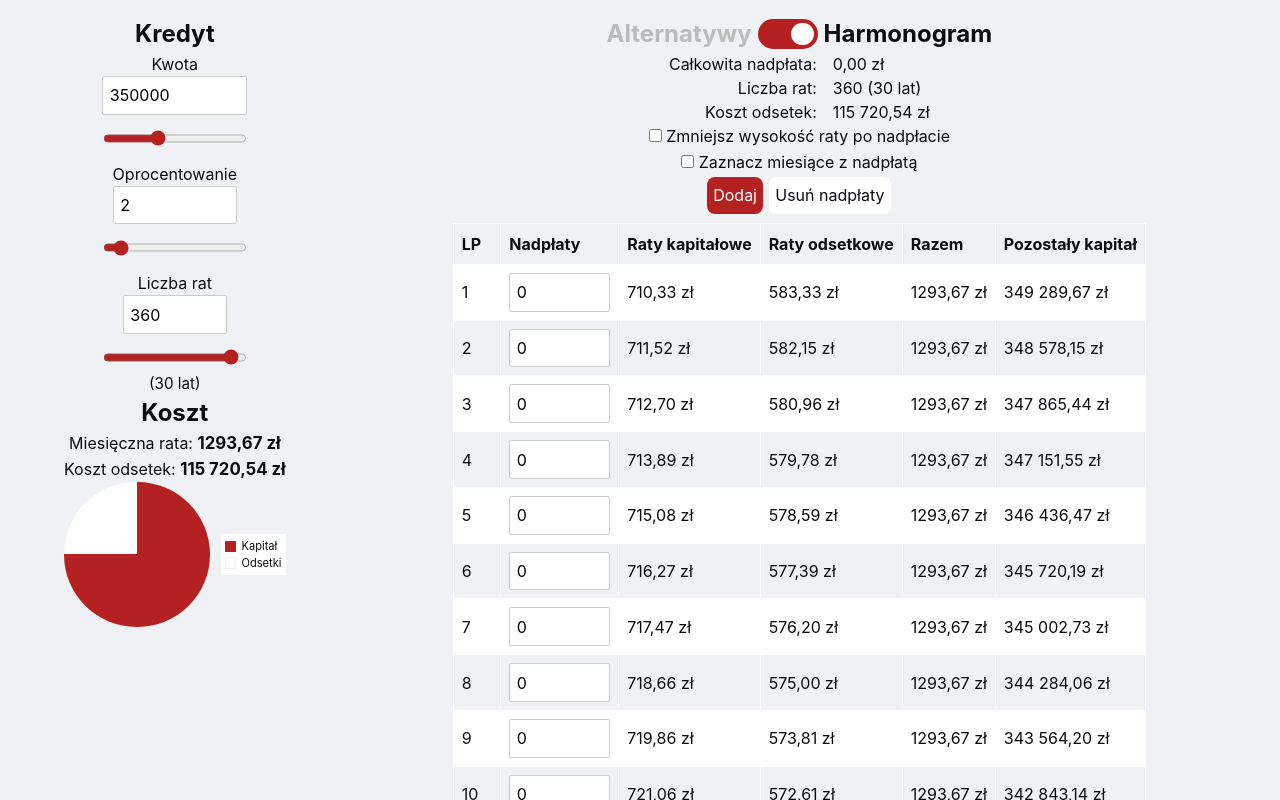
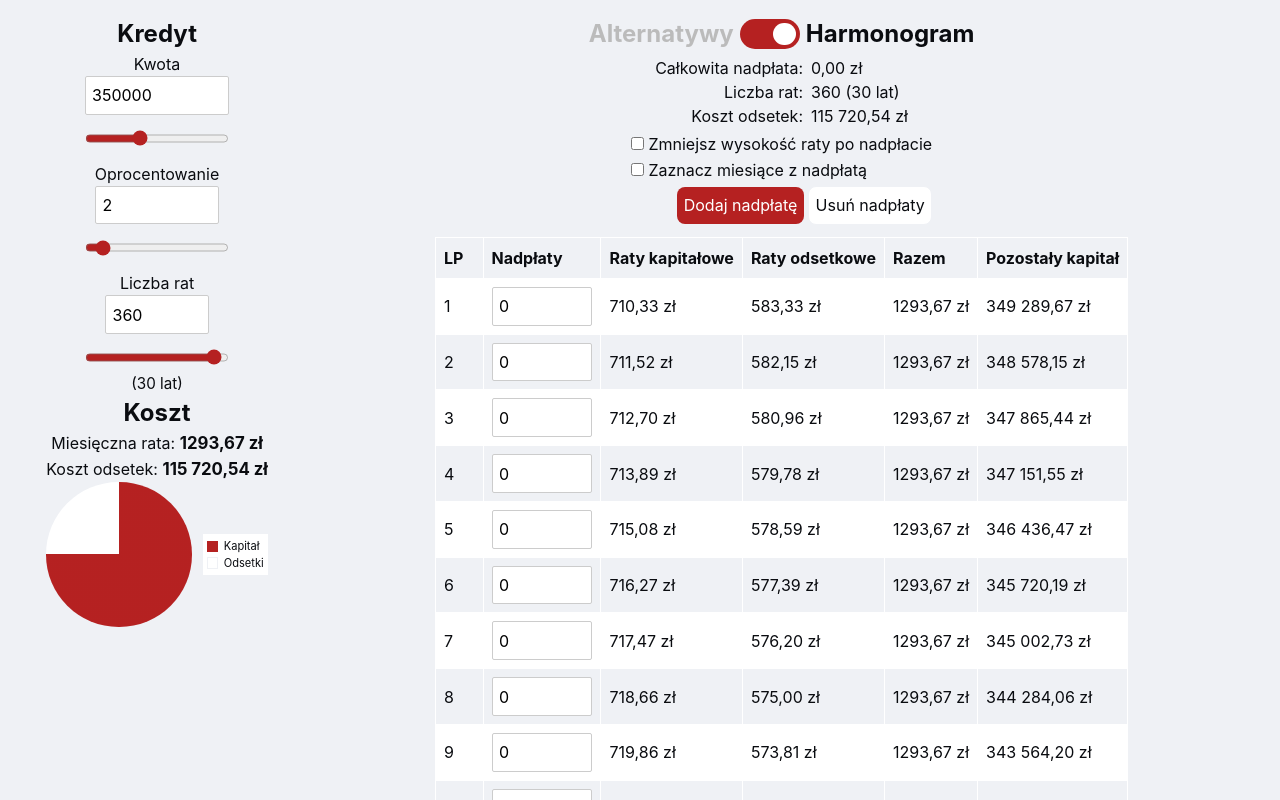
Before and after one commit to adamwroo/svelte-mortgage-calculator, a Svelte app: page / in a window 1280 px wide. Shown: the top 800 px of the page. Built offline with nearby package versions, Linux system fonts and the light colour scheme.

Commit message:
some styles adjusted

```diff
--- a/src/App.svelte
+++ b/src/App.svelte
@@ -50,23 +50,25 @@
 		display: flex;
 		flex-wrap: wrap;
 		gap: 1em;
-		justify-content: center;
 		text-align: center;
 		padding: var(--main-padding);
-		margin: 0 auto;
 	}
 
+	/* parent for .sticky */
 	.not-sidebar {
-		padding-inline: 3em;
+		flex-grow: 1;
 	}
 
 	.sticky {
 		position: sticky;
 		top: var(--main-padding);
+		align-items: center;
+		display: flex;
+		flex-direction: column;
 	}
 
 	.sidebar {
-		flex-grow: 1;
 		max-width: 100%;
+		flex-grow: 4;
 	}
 </style>
--- a/src/components/Schedule.svelte
+++ b/src/components/Schedule.svelte
@@ -56,7 +56,7 @@
     }
 </script>
 
-<div class="schedule-info">
+<div class="schedule-container">
 <InfoGrid>
     <span>Całkowita nadpłata:</span><span>{ toPLN(overpaymentsSum) }</span>
     <span>Liczba rat:</span><span>{scheduleData.length} ({toYearsAndMonthsHint(scheduleData.length)})</span>
@@ -73,6 +73,7 @@
     </span>
 </InfoGrid>
 
+<div class="overpayment-form">
     <div>
         <label>
             <input type="checkbox" bind:checked={decreaseInstallmentAfterOverpayment} />
@@ -85,10 +86,11 @@
             Zaznacz miesiące z nadpłatą
         </label>
     </div>
+    <div class="buttons">
+        <button class="primary" on:click={() => openDialog()}>Dodaj nadpłatę</button>
+        <button class="secondary" on:click={() => clearOverpayments()}>Usuń nadpłaty</button>
     </div>
-
-<button class="primary" on:click={() => openDialog()}>Dodaj</button>
-<button class="secondary" on:click={() => clearOverpayments()}>Usuń nadpłaty</button>
+</div>
 
 {#if showingDialog}
     <ScheduleDialog
@@ -131,10 +133,27 @@
     </table>
 </div>
 
+</div>
+
 <style>
-    .schedule-info {
+    .schedule-container {
+        --base-gap: 0.25em;
         display: flex;
         flex-direction: column;
+        gap: var(--base-gap);
+        padding-top: var(--base-gap);
+    }
+
+    .overpayment-form {
+        align-self: center;
+        display: flex;
+        flex-direction: column;
+        align-items: flex-start;
+    }
+
+    .buttons {
+        align-self: flex-end;
+        padding-top: calc(var(--base-gap) / 2);
     }
 
     .table-container {
--- a/src/components/shared/InfoGrid.svelte
+++ b/src/components/shared/InfoGrid.svelte
@@ -6,7 +6,7 @@
     .info-grid {
         display: grid;
         grid-template-columns: repeat(2, auto);
-        column-gap: 1em;
+        column-gap: 0.5em;
     }
 
     :global(.info-grid > *:nth-child(odd)) {
```
Lines whose indentation alone changed are shown as unchanged.
